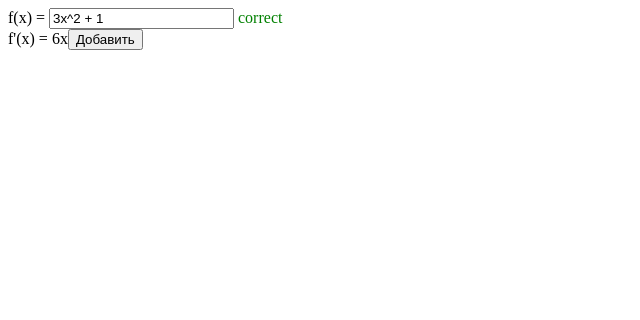
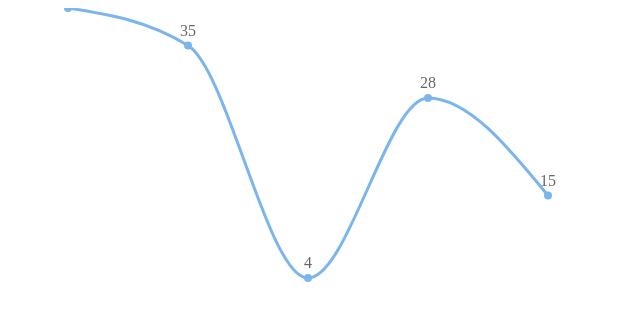
Before and after one commit to Soromytko/MiniMaple-React-js, a React (Vite) app: page / in a window 1280 px wide. Shown: the top 320 px of the page, without its empty margins (0-640 px from the left). Built offline with nearby package versions, Linux system fonts and the light colour scheme.

Commit message:
add the initial graph of the function

```diff
--- a/src/index.js
+++ b/src/index.js
@@ -86,5 +86,68 @@ class App extends React.Component {
     }
 }
 
+class Grap extends React.Component {
+  constructor(props) {
+    super(props)
+  }
 
-ReactDOM.render(<App/>, document.querySelector("#root"))
+  render() {
+    const data = [
+      { name: 'Jan', value: 40 },
+      { name: 'Feb', value: 35 },
+      { name: 'Mar', value: 4 },
+      { name: 'Apr', value: 28 },
+      { name: 'May', value: 15 },
+    ];
+
+    const getX = d3.scaleBand()
+  .domain(['Jan', 'Feb', 'Mar', 'Apr', 'May'])
+  .range([0, 600]);
+
+  const getY = d3.scaleLinear()
+  .domain([0, 40])
+  .range([300, 0]);
+
+  const linePath = d3
+  .line()
+  .x(d => getX(d.name) + getX.bandwidth() / 2)
+  .y(d => getY(d.value))
+  .curve(d3.curveMonotoneX)(data);
+
+    return (
+      <svg width={600} height={300}>
+        {data.map((item, index) => {
+          return (
+            <g key={index}>
+              <circle
+                key={index}
+                cx={getX(item.name) + getX.bandwidth() / 2}
+                cy={getY(item.value)}
+                r={4}
+                fill="#7cb5ec"
+              />
+              <text
+            fill="#666"
+            x={getX(item.name) + getX.bandwidth() / 2}
+            y={getY(item.value) - 10}
+            textAnchor="middle"
+          >
+            {item.value}
+          </text>
+            </g>
+          );
+        })}
+
+        <path
+      strokeWidth={3}
+      fill="none"
+      stroke="#7cb5ec"
+      d={linePath}
+    />
+      </svg>
+    );
+  }
+}
+
+// ReactDOM.render(<App/>, document.querySelector("#root"))
+ReactDOM.render(<Grap/>, document.querySelector("#root"))
```
